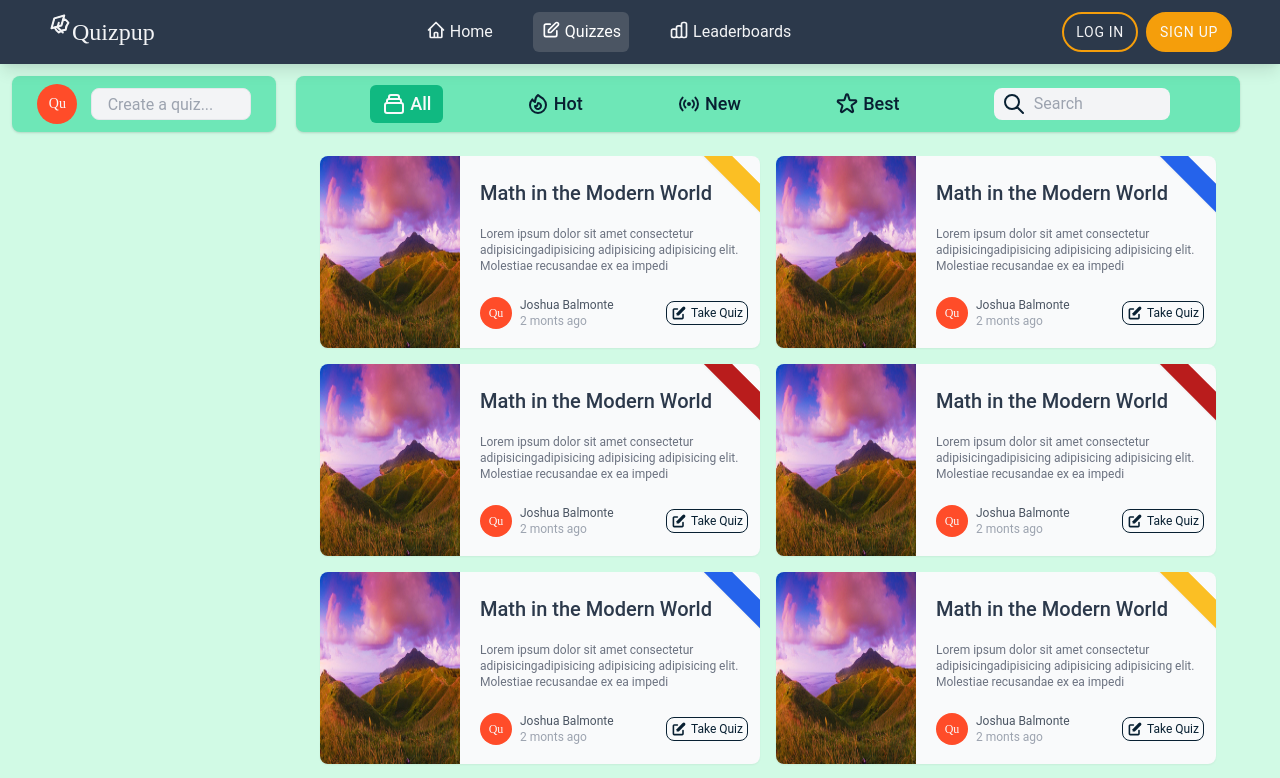
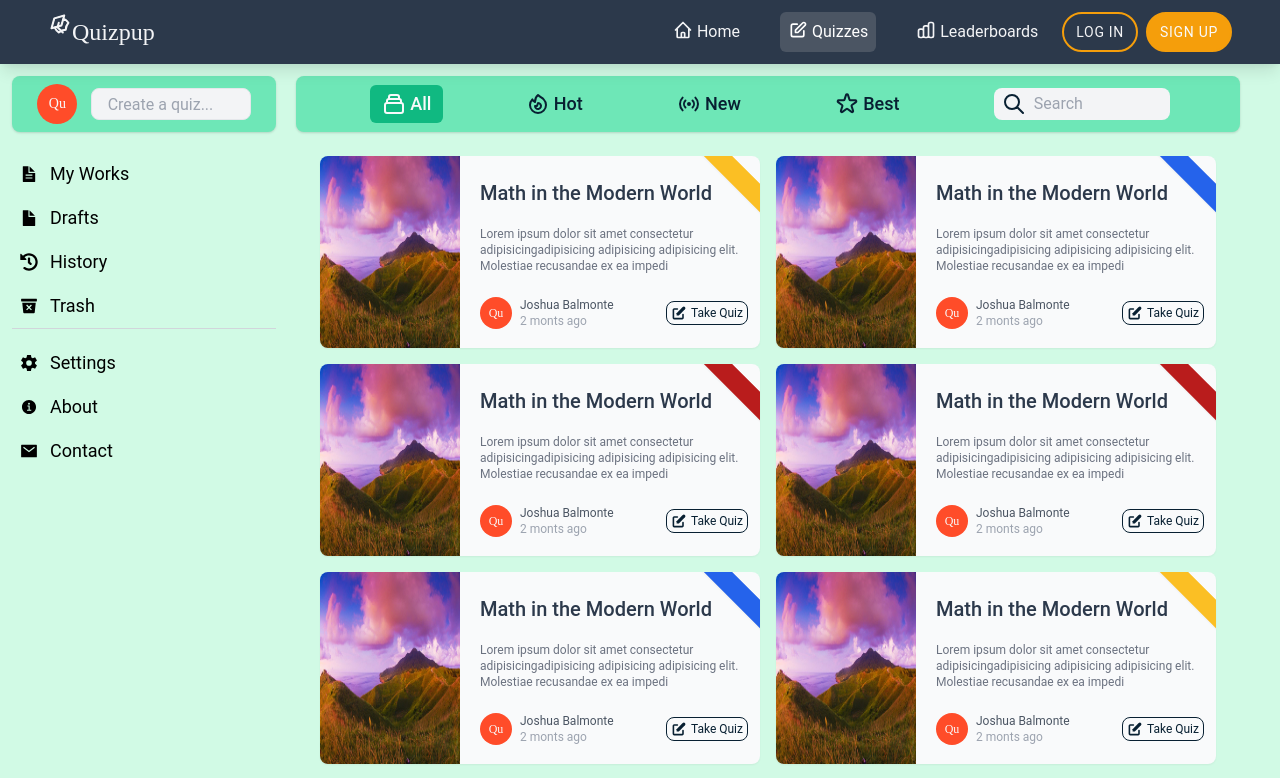
Before and after one commit to jbalmonte/quizpup, a React (Create React App) app: page /quizzes in a window 1280 px wide. Shown: the top 778 px of the page. Built offline with nearby package versions, Linux system fonts and the light colour scheme.

Commit message:
added react icons on quiz page side nav

```diff
--- a/package.json
+++ b/package.json
@@ -12,6 +12,7 @@
     "postcss": "7",
     "react": "^17.0.2",
     "react-dom": "^17.0.2",
+    "react-icons": "^4.2.0",
     "react-router-dom": "^5.2.0",
     "react-scripts": "4.0.3",
     "tailwindcss": "npm:@tailwindcss/postcss7-compat",
--- a/src/App.css
+++ b/src/App.css
@@ -31,5 +31,5 @@ body{
 }
 
 .category-content {
-    @apply rounded-lg mt-3 py-3 px-6 text-lg text-primary
+    @apply rounded-lg mt-3 py-3 px-6 text-lg text-primary  grid grid-cols-2 gap-4
 }
--- a/src/categories/AllQuizzes.jsx
+++ b/src/categories/AllQuizzes.jsx
@@ -3,7 +3,7 @@ import Card from '../components/Card'
 
 const AllQuizes = () => {
     return (
-        <div className="category-content grid grid-cols-2 gap-4">
+        <div className="category-content">
             <Card difficulty="Easy" />
             <Card difficulty="Medium" />
             <Card difficulty="Hard" />
--- a/src/categories/BestQuizzes.jsx
+++ b/src/categories/BestQuizzes.jsx
@@ -4,11 +4,25 @@ import Card from '../components/Card'
 const BestQuizzes = () => {
     return (
         <div className="category-content">
-            <Card />
-            <Card />
-            <Card />
-            <Card />
-            <Card />
+            <Card difficulty="Easy" />
+            <Card difficulty="Medium" />
+            <Card difficulty="Hard" />
+            <Card difficulty="Hard" />
+            <Card difficulty="Medium" />
+            <Card difficulty="Easy" />
+            <Card difficulty="Hard" />
+            <Card difficulty="Hard" />
+            <Card difficulty="Medium" />
+            <Card difficulty="Easy" />
+            <Card difficulty="Hard" />
+            <Card difficulty="Hard" />
+            <Card difficulty="Medium" />
+            <Card difficulty="Easy" />
+            <Card difficulty="Hard" />
+            <Card difficulty="Hard" />
+            <Card difficulty="Medium" />
+            <Card difficulty="Easy" />
+            <Card difficulty="Hard" />
         </div>
     )
 }
--- a/src/categories/HotQuizzes.jsx
+++ b/src/categories/HotQuizzes.jsx
@@ -4,11 +4,25 @@ import Card from '../components/Card'
 const HotQuizzes = () => {
     return (
         <div className="category-content">
-            <Card />
-            <Card />
-            <Card />
-            <Card />
-            <Card />
+            <Card difficulty="Easy" />
+            <Card difficulty="Medium" />
+            <Card difficulty="Hard" />
+            <Card difficulty="Hard" />
+            <Card difficulty="Medium" />
+            <Card difficulty="Easy" />
+            <Card difficulty="Hard" />
+            <Card difficulty="Hard" />
+            <Card difficulty="Medium" />
+            <Card difficulty="Easy" />
+            <Card difficulty="Hard" />
+            <Card difficulty="Hard" />
+            <Card difficulty="Medium" />
+            <Card difficulty="Easy" />
+            <Card difficulty="Hard" />
+            <Card difficulty="Hard" />
+            <Card difficulty="Medium" />
+            <Card difficulty="Easy" />
+            <Card difficulty="Hard" />
         </div>
     )
 }
--- a/src/categories/NewQuizzes.jsx
+++ b/src/categories/NewQuizzes.jsx
@@ -4,11 +4,25 @@ import Card from '../components/Card'
 const NewQuizzes = () => {
     return (
         <div className="category-content">
-            <Card />
-            <Card />
-            <Card />
-            <Card />
-            <Card />
+            <Card difficulty="Easy" />
+            <Card difficulty="Medium" />
+            <Card difficulty="Hard" />
+            <Card difficulty="Hard" />
+            <Card difficulty="Medium" />
+            <Card difficulty="Easy" />
+            <Card difficulty="Hard" />
+            <Card difficulty="Hard" />
+            <Card difficulty="Medium" />
+            <Card difficulty="Easy" />
+            <Card difficulty="Hard" />
+            <Card difficulty="Hard" />
+            <Card difficulty="Medium" />
+            <Card difficulty="Easy" />
+            <Card difficulty="Hard" />
+            <Card difficulty="Hard" />
+            <Card difficulty="Medium" />
+            <Card difficulty="Easy" />
+            <Card difficulty="Hard" />
         </div>
     )
 }
--- a/src/components/Card.jsx
+++ b/src/components/Card.jsx
@@ -25,7 +25,7 @@ const Card = ({ difficulty }) => {
                             <p className="ml-2 my-auto text-xs text-gray-400">2 monts ago</p>
                         </div>
                     </div>
-                    <button className="rounded-lg h-6 hover:shadow px-1 mb-1 items-center text-base mr-3 text-primary border border-primary hover:bg-primary hover:text-gray-50 font-body flex transition ease-out">
+                    <button className="rounded-lg h-6 hover:shadow px-1 mb-1 items-center text-base mr-3 text-primary border border-primary hover:bg-primary hover:text-gray-50 font-body flex transition ease-out duration-500">
                         <svg xmlns="http://www.w3.org/2000/svg" className="h-4 mr-1" viewBox="0 0 20 20" fill="currentColor">
                             <path d="M17.414 2.586a2 2 0 00-2.828 0L7 10.172V13h2.828l7.586-7.586a2 2 0 000-2.828z" />
                             <path fill-rule="evenodd" d="M2 6a2 2 0 012-2h4a1 1 0 010 2H4v10h10v-4a1 1 0 112 0v4a2 2 0 01-2 2H4a2 2 0 01-2-2V6z" clip-rule="evenodd" />
--- a/src/components/Nav.jsx
+++ b/src/components/Nav.jsx
@@ -26,6 +26,7 @@ function Nav() {
                     </div>
                 </Link>
 
+                <div className="flex">
                     <ul className="flex font-body text-right justify-items-end">
 
                         <li>
@@ -77,6 +78,7 @@ function Nav() {
                     }
 
 
+                </div>
             </nav >
 
         </>
--- a/src/pages/Quizzes.jsx
+++ b/src/pages/Quizzes.jsx
@@ -1,6 +1,8 @@
 import React from 'react'
 import { BrowserRouter as Router, Switch, Route } from 'react-router-dom'
 import { AllQuizzes, BestQuizzes, HotQuizzes, NewQuizzes, } from '../categories'
+import { FaHistory } from 'react-icons/fa'
+import { IoSettingsSharp, IoInformationCircleSharp, IoMailSharp, IoTrashBinSharp, IoDocumentSharp, IoDocumentTextSharp } from 'react-icons/io5'
 import Categories from '../components/Categories'
 import UserAvatar from '../components/UserAvatar'
 
@@ -14,7 +16,6 @@ const Quizzes = () => {
                 </div>
             </div> */}
 
-
             <div className="col-span-1" >
                 <div className="fixed left-3" style={{ width: "16.5rem" }}>
                     <div className="bg-green-300 rounded-lg h-14 flex items-center justify-evenly px-3 shadow ">
@@ -22,8 +23,63 @@ const Quizzes = () => {
                         <input type="text" className="input w-8/12 border h-8 bg-gray-100" disabled
                             placeholder="Create a quiz..." />
                     </div>
-                </div>
-            </div>
+
+
+                    <div className=" py-5 text-lg">
+                        <ul className="text-center">
+                            <li className="flex items-center py-2 hover:bg-green-300 px-2  ">
+                                <IoDocumentTextSharp />
+                                <span className="ml-3">
+                                    My Works
+                                </span>
+                            </li>
+
+                            <li className="flex items-center py-2 hover:bg-green-300 px-2   ">
+                                <IoDocumentSharp />
+                                <span className="ml-3">
+                                    Drafts
+                                </span>
+                            </li>
+
+                            <li className="flex items-center py-2 hover:bg-green-300 px-2  ">
+                                <FaHistory />
+                                <span className="ml-3">
+                                    History
+                                </span>
+                            </li>
+
+                            <li className="flex items-center py-2 hover:bg-green-300 px-2  border-b border-gray-300">
+                                <IoTrashBinSharp />
+                                <span className="ml-3">
+                                    Trash
+                                </span>
+                            </li>
+                            <li className="flex items-center py-2 hover:bg-green-300 px-2  mt-3">
+                                <IoSettingsSharp />
+                                <span className="ml-3">
+                                    Settings
+                                </span>
+                            </li>
+                            <li className="flex items-center py-2 hover:bg-green-300 px-2 ">
+                                <IoInformationCircleSharp />
+                                <span className="ml-3">
+                                    About
+                                </span>
+                            </li>
+                            <li className="flex items-center py-2 hover:bg-green-300 px-2 ">
+                                <IoMailSharp />
+                                <span className="ml-3">
+                                    Contact
+                                </span>
+                            </li>
+
+                        </ul >
+                    </div >
+                </div >
+
+
+
+            </div >
 
             <div className=" col-span-4 mx-10">
                 <Router>
@@ -38,8 +94,7 @@ const Quizzes = () => {
             </div>
 
 
-
-        </div>
+        </div >
     )
 }
 
```
Also changed, not shown: 1 other file (tests, documents, lock files or other folders). Lines whose indentation alone changed are shown as unchanged.
